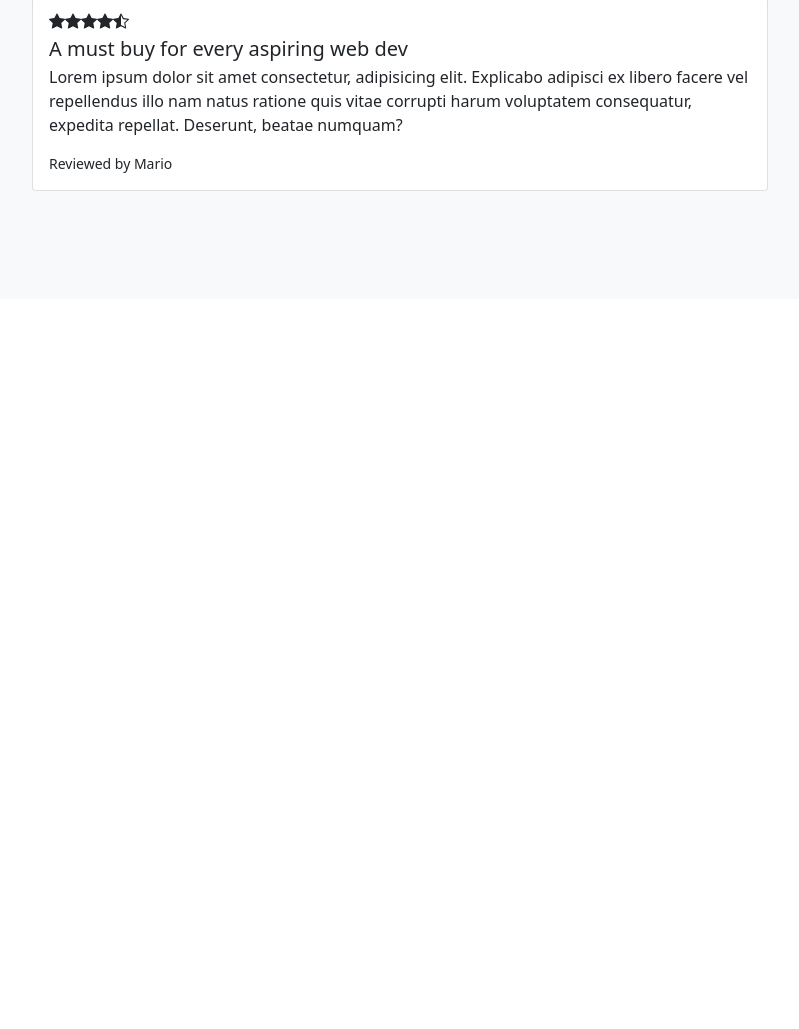
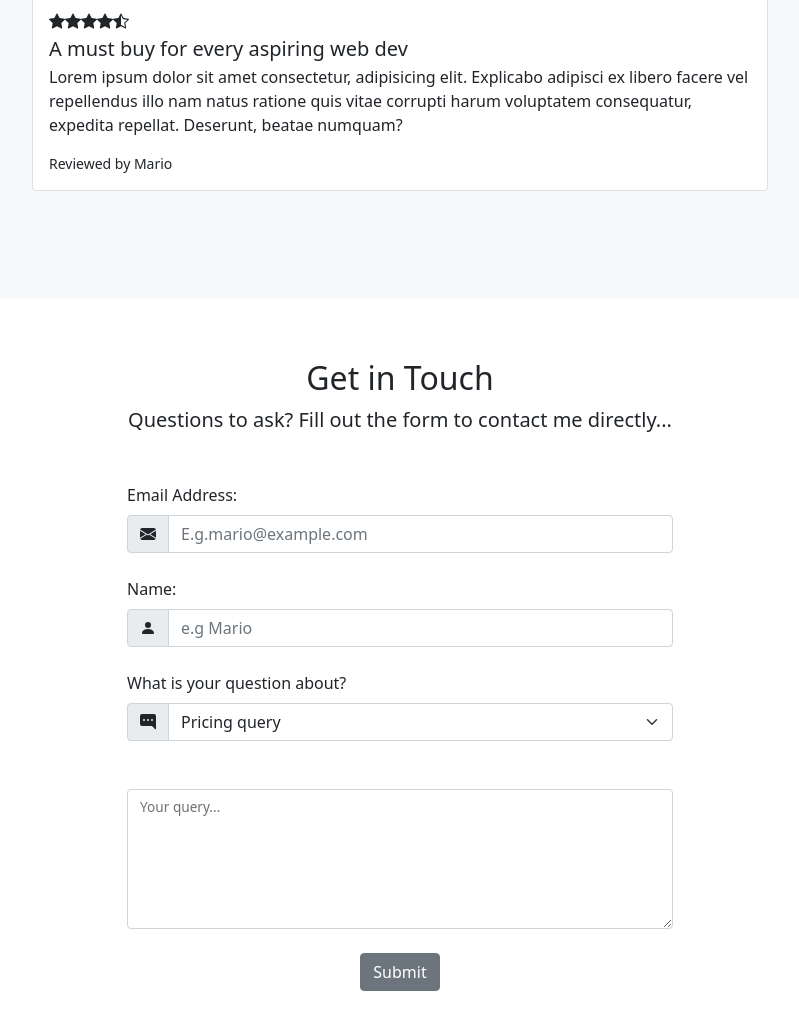
Before and after one commit to NathanC55/M2-Tutorial---Learning-UI-UX-with-Bootstrap, a website: page index.html in a window 1280 px wide. Shown: the part 3293-4322 px from the top of the page, without its empty margins (240-1039 px from the left). Before the commit the page ends 3592 px from the top, so only its background shows below. Drawn offline with nearby package versions, Linux system fonts and the light colour scheme.

Commit message:
adds forms

```diff
--- a/index.html
+++ b/index.html
@@ -452,7 +452,63 @@
     </section>
 
     <!-- contact form -->
+    <section id="contact">
+      <div class="container-lg">
+        <div class="text-center">
+          <h2>Get in Touch</h2>
+          <p class="lead">Questions to ask? Fill out the form to contact me directly...</p>
+        </div>
 
+        <div class="row justify-content-center my-5">
+          <div class="col-lg-6">
+            <form action="">
+              <label for="email" class="form-label">Email Address:</label>
+              <div class="mb-4 input-group">
+                <span class="input-group-text">
+                  <svg xmlns="http://www.w3.org/2000/svg" width="16" height="16" fill="currentColor" class="bi bi-envelope-fill" viewBox="0 0 16 16">
+                    <path d="M.05 3.555A2 2 0 0 1 2 2h12a2 2 0 0 1 1.95 1.555L8 8.414zM0 4.697v7.104l5.803-3.558zM6.761 8.83l-6.57 4.027A2 2 0 0 0 2 14h12a2 2 0 0 0 1.808-1.144l-6.57-4.027L8 9.586zm3.436-.586L16 11.801V4.697z"/>
+                  </svg>
+                </span>
+                <input type="email" class="form-control" id="email" placeholder="E.g.mario@example.com">
+              </div>
+
+
+              <label for="name" class="form-label">Name:</label>
+              <div class="input-group mb-4">
+                <span class="input-group-text">
+                  <svg xmlns="http://www.w3.org/2000/svg" width="16" height="16" fill="currentColor" class="bi bi-person-fill" viewBox="0 0 16 16">
+                    <path d="M3 14s-1 0-1-1 1-4 6-4 6 3 6 4-1 1-1 1zm5-6a3 3 0 1 0 0-6 3 3 0 0 0 0 6"/>
+                  </svg>
+                </span>
+                <input type="text" class="form-control" id="name" placeholder="e.g Mario">
+
+              </div>
+
+              <label for="subject" class="form-label">What is your question about?</label>
+              <div class="input-group mb-4"><span class="input-group-text"><svg xmlns="http://www.w3.org/2000/svg" width="16" height="16" fill="currentColor" class="bi bi-chat-right-dots-fill" viewBox="0 0 16 16">
+                <path d="M16 2a2 2 0 0 0-2-2H2a2 2 0 0 0-2 2v8a2 2 0 0 0 2 2h9.586a1 1 0 0 1 .707.293l2.853 2.853a.5.5 0 0 0 .854-.353zM5 6a1 1 0 1 1-2 0 1 1 0 0 1 2 0m4 0a1 1 0 1 1-2 0 1 1 0 0 1 2 0m3 1a1 1 0 1 1 0-2 1 1 0 0 1 0 2"/>
+              </svg></span>
+                <select class="form-select" id="subject" class="form-subject">
+                <option value="pricing" selected>Pricing query</option>
+                <option value="content">Content query</option>
+                <option value="other">Other query</option>
+              </select></div>
+
+
+
+              <div class="form-floating mb-4 mt-5">
+                <textarea name="" id="query" class="form-control" style="height: 140px;">
+                </textarea>
+                <label for="query" class="form-label">Your query...</label>
+              </div>
+              <div class="mb-4 text-center">
+                <button type="button" class="btn btn-secondary">Submit</button>
+              </div>
+            </form>
+          </div>
+        </div>
+      </div>
+    </section>
     <!-- get updates / modal trigger -->
 
     <script
```
